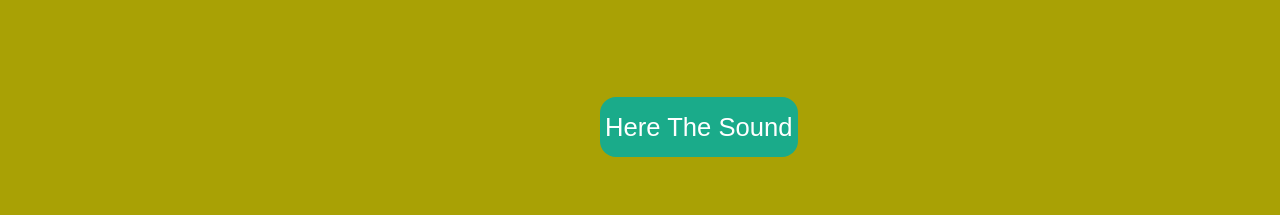
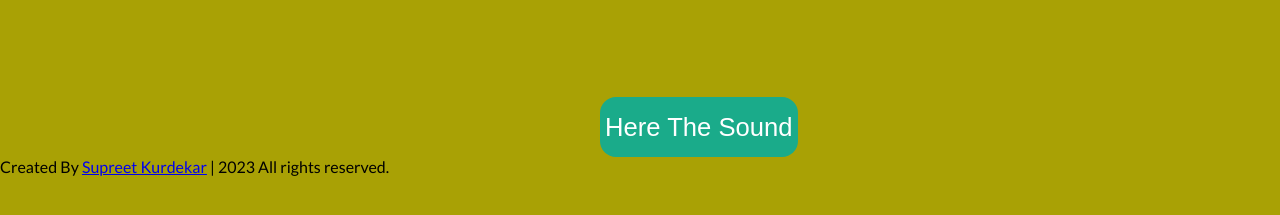
Before and after one commit to TheSupreet/Guitar, a plain HTML site: page index.html in a window 1280 px wide. Shown: the part 483-698 px from the top of the page. Drawn offline with Linux system fonts and the light colour scheme.

Commit message:
Update index.html

```diff
--- a/index.html
+++ b/index.html
@@ -39,5 +39,9 @@
     </div>
     <script src="str.js"></script>
 </body>
+<footer>
 
+        <span>Created By <a href=" ">Supreet Kurdekar</a> | <span class="far fa-copyright "></span> 2023 All rights reserved.</span>
+
+    </footer>
 </html>
```
